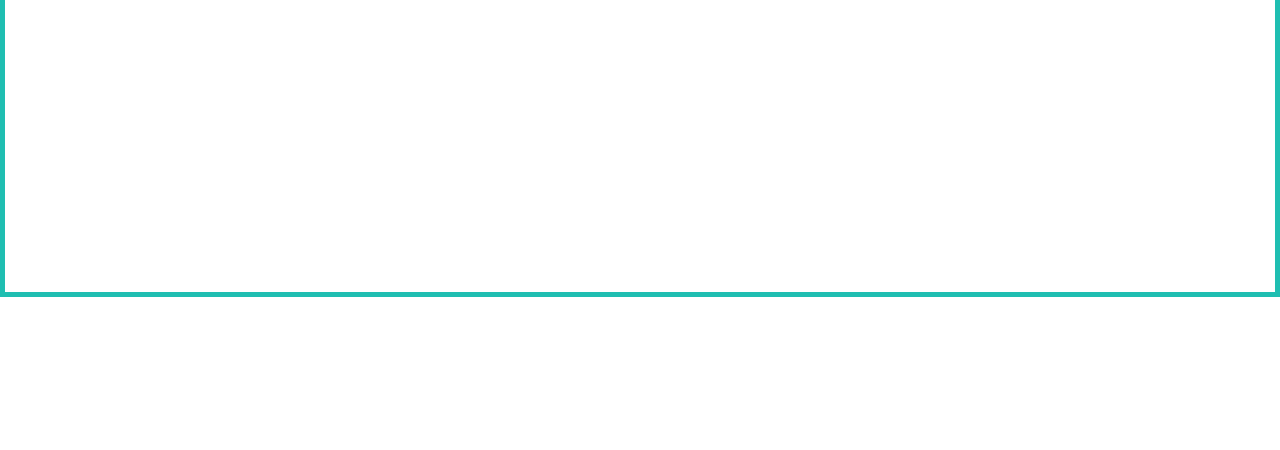
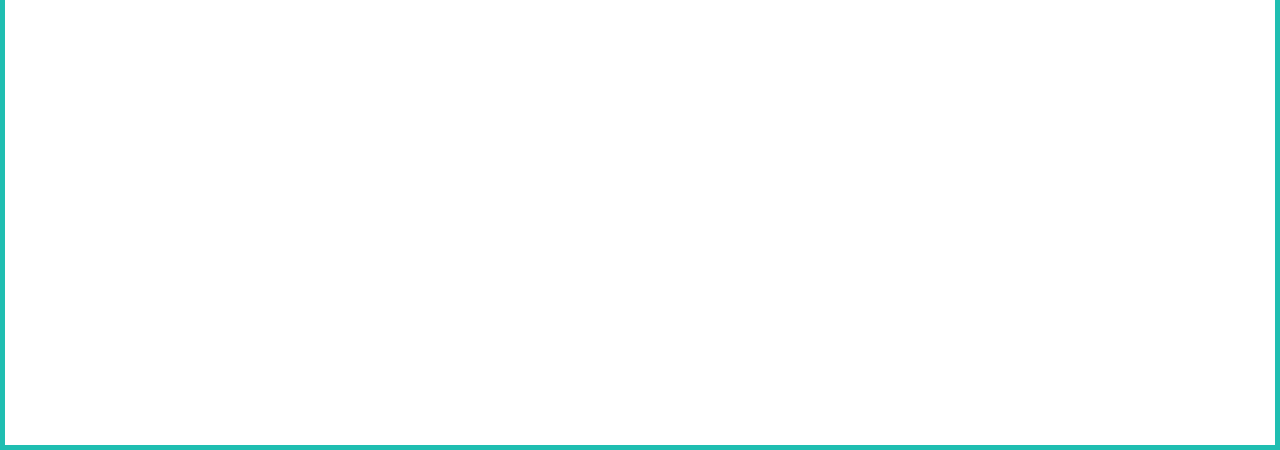
Before and after one commit to nurulid/nurulid.github.io, a plain HTML site: page index.html in a window 1280 px wide. Shown: the part 350-800 px from the top of the page. Drawn offline with Linux system fonts and the light colour scheme.

Commit message:
update style.css

```diff
--- a/style.css
+++ b/style.css
@@ -5,7 +5,8 @@ body{
     color : rgb(31, 190,177);
     font-family: Segoe UI;
     border: 5px solid rgb(31, 190,177);
-    height: 637px;
+    height: 100vh;
+    box-sizing: border-box;
 }
 
 #nid{
```
